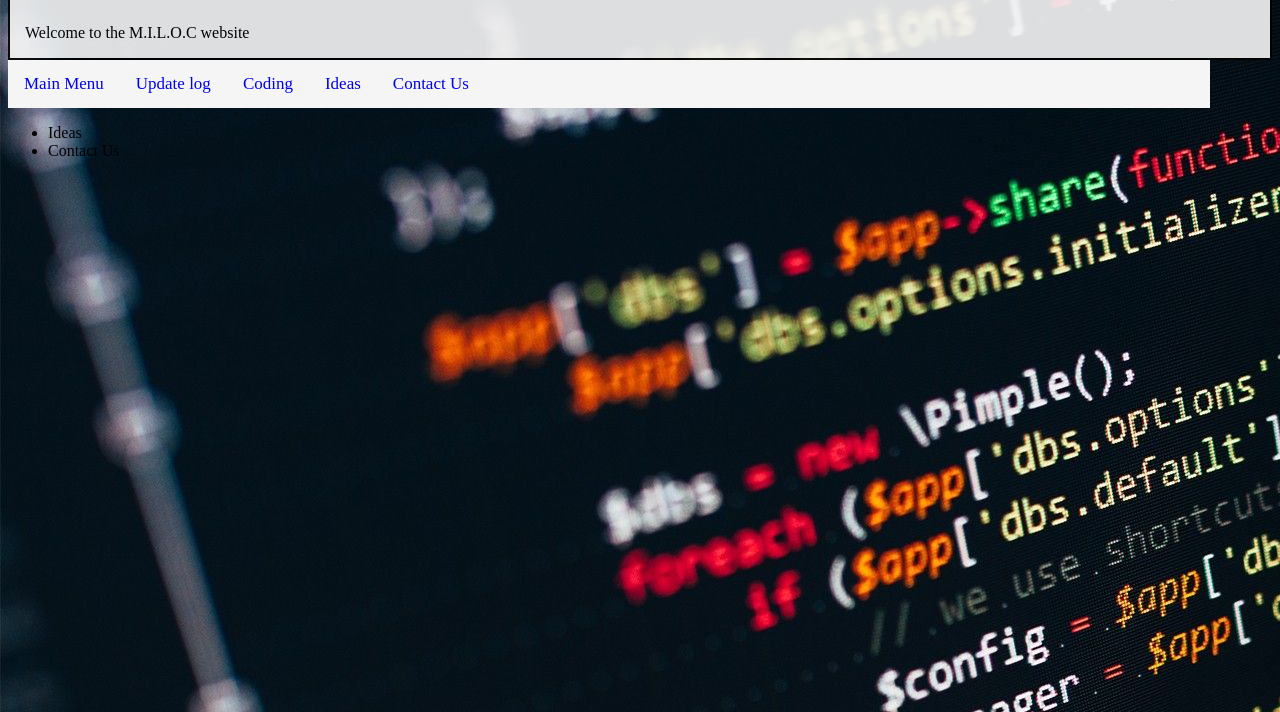
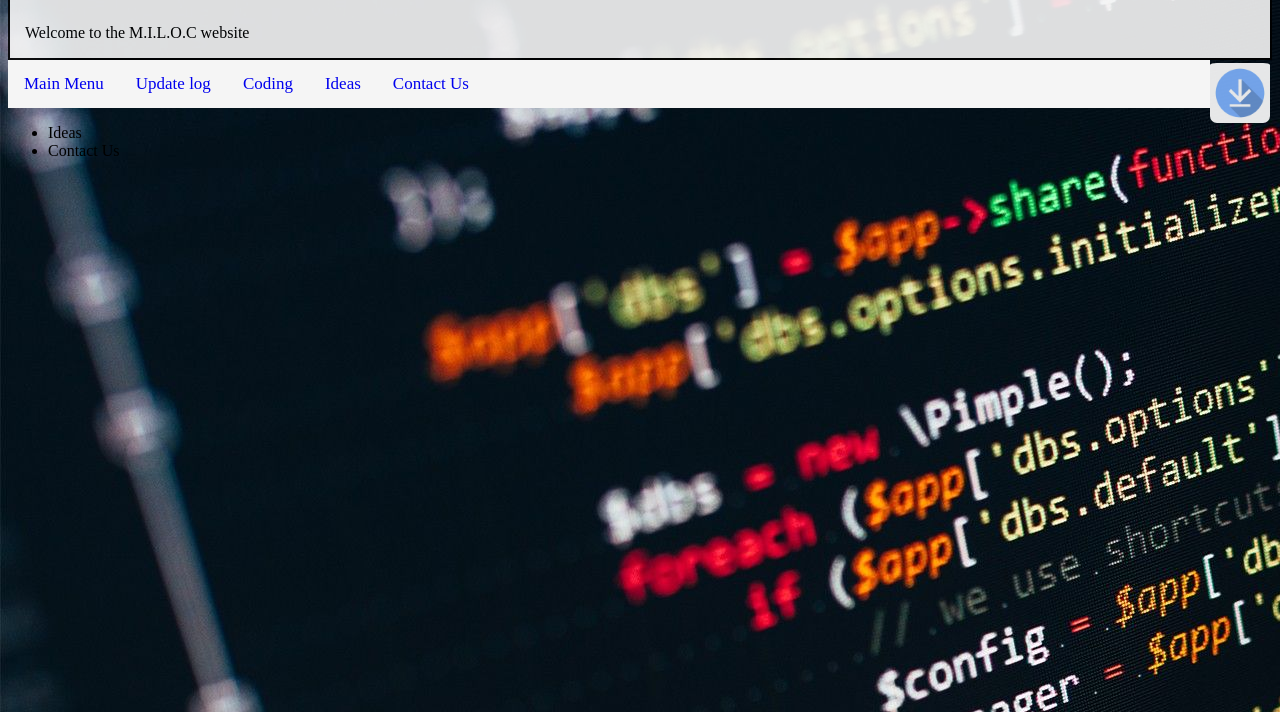
Before and after one commit to benjo242/M-I-L-O-C, a plain HTML site: page index.html in a window 1280 px wide. Shown: the part 88-800 px from the top of the page. Drawn offline with Linux system fonts and the light colour scheme.

Commit message:
Update style.css

```diff
--- a/style.css
+++ b/style.css
@@ -15,7 +15,7 @@ body {
 }
 .ikona {
 	float: right; border-radius: 7px;
-	padding-top: 755px;
+	padding-top: 5px;
 
 }
 .opis {
```
